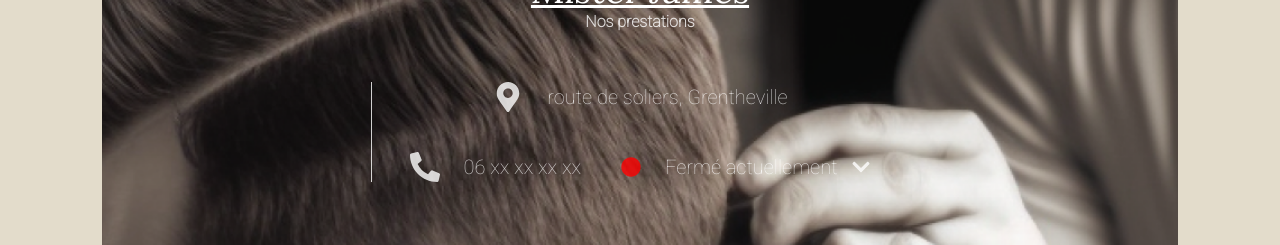
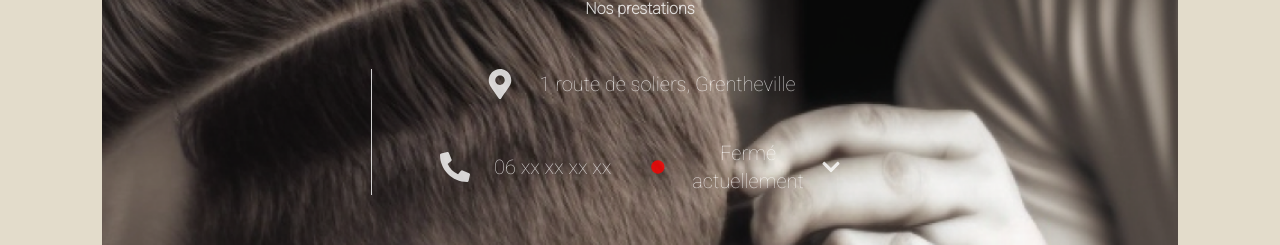
Before and after one commit to yaniiish/MisterJames, a React (Create React App) app in the folder mister-james/: page /prestations in a window 1280 px wide. Shown: the part 256-501 px from the top of the page. Built offline with nearby package versions, Linux system fonts and the light colour scheme.

Commit message:
test build

```diff
--- a/mister-james/src/Components/Banner/Middle.js
+++ b/mister-james/src/Components/Banner/Middle.js
@@ -21,7 +21,7 @@ function Middle(props) {
         <div className='border-l w-full text-base px-10 flex flex-col sm:items-center gap-10 lg:px-20 mx-auto opacity-[80%] md:text-xl'>
             <div className='flex gap-6 items-center coordo'>
                 <FaMapMarkerAlt size={30}/>
-                <span> route de soliers, Grentheville</span>
+                <span> 1 route de soliers, Grentheville</span>
             </div>
             <div className='flex flex-col gap-10 coordo lg:flex-row'>
                 <div className='flex gap-6 items-center'>
@@ -35,8 +35,8 @@ function Middle(props) {
                     <span className='whitespace-nowrap block'>Ouvert aujourd'hui :<br /> de 10h à 19h </span>
                     <a href='/acces-contact' className='self-end -ml-[40px]'><FaChevronDown /></a>
                  </> : <>
-                 <FaCircle size={20} color='red'/>
-                    <span className='whitespace-nowrap block'>Fermé actuellement</span>
+                 <FaCircle size={20} color='red' />
+                    <span className=' block'>Fermé actuellement</span>
                     <a href='/acces-contact' className=' -ml-[10px]'><FaChevronDown /></a>
                  </>
                  }
```
Also changed, not shown: 1 other file (tests, documents, lock files or other folders).
